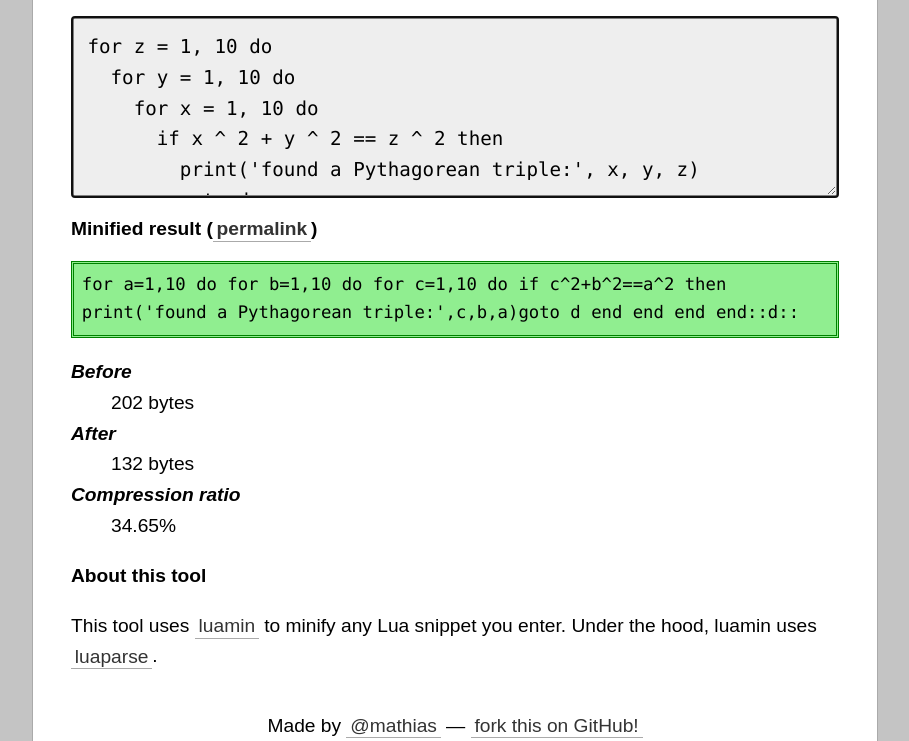
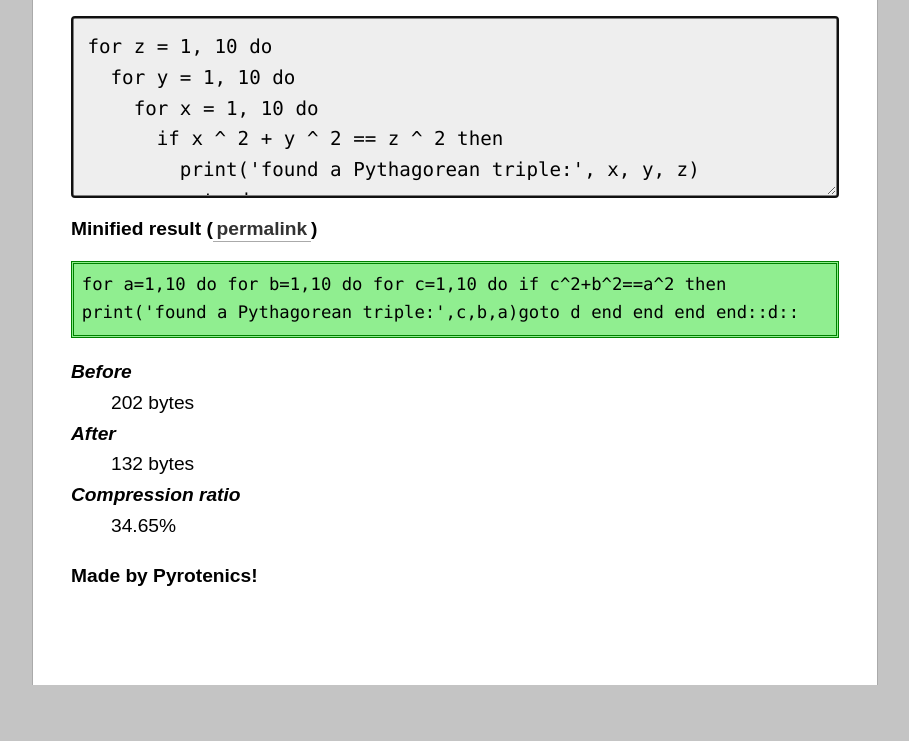
Before and after one commit to ScriptedNate/mini, a plain HTML site: page index.html in a window 1280 px wide. Shown: the part 115-856 px from the top of the page, without its empty margins (185-1094 px from the left). After the commit the page ends 800 px from the top, so only its background shows below. Drawn offline with Linux system fonts and the light colour scheme.

Commit message:
Update index.html

```diff
--- a/index.html
+++ b/index.html
@@ -29,9 +29,7 @@ end
 	<dt>Compression ratio
 		<dd>34.65%
 </dl>
-<h2>About this tool</h2>
-<p>This tool uses <a href=https://mths.be/luamin>luamin</a> to minify any Lua snippet you enter. Under the hood, luamin uses <a href=https://oxyc.github.com/luaparse/>luaparse</a>.
-<p id=footer>Made by <a href=https://mathiasbynens.be/>@mathias</a> — <a href=https://github.com/mathiasbynens/mothereff.in/tree/master/lua-minifier>fork this on GitHub!</a></p>
+<h2>Made by Pyrotenics!</h2>
 <script src=vendor/luaparse.js></script>
 <script src=vendor/luamin.js></script>
 <script src=eff.js></script>
```
